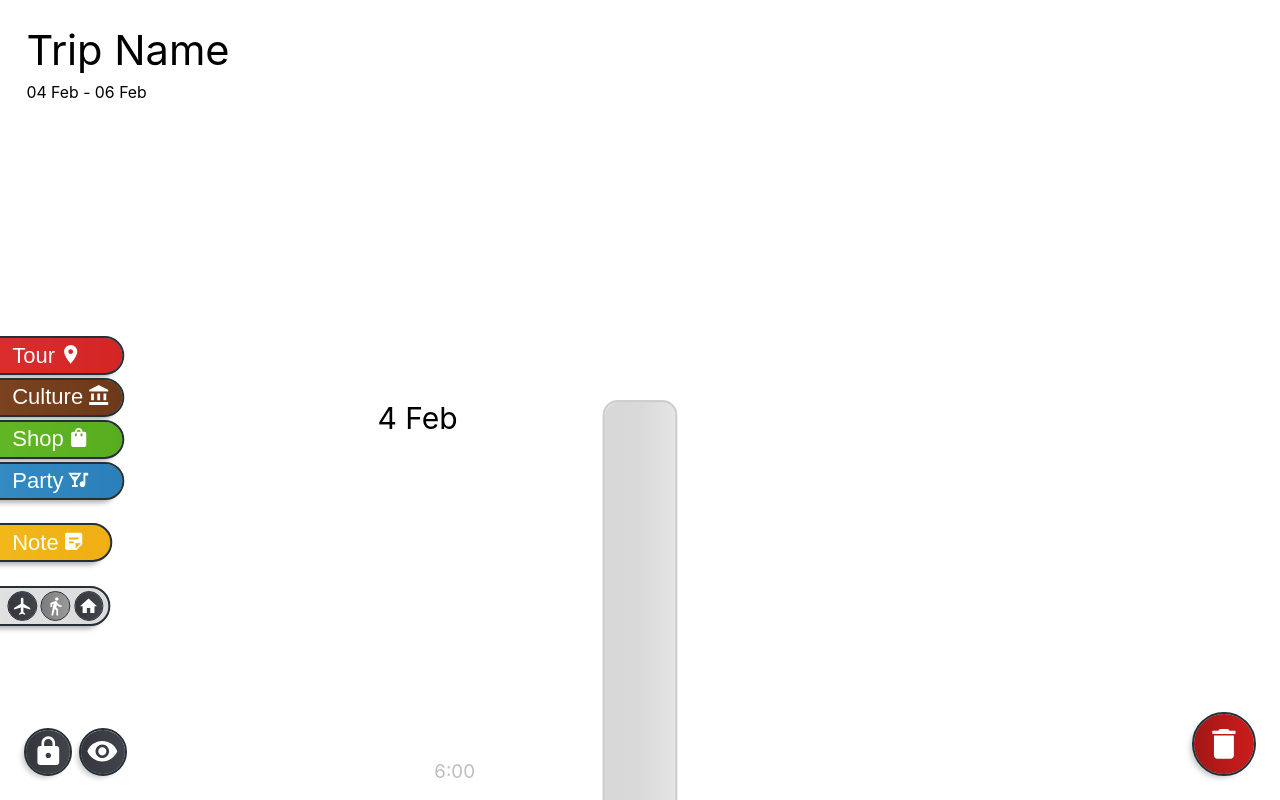
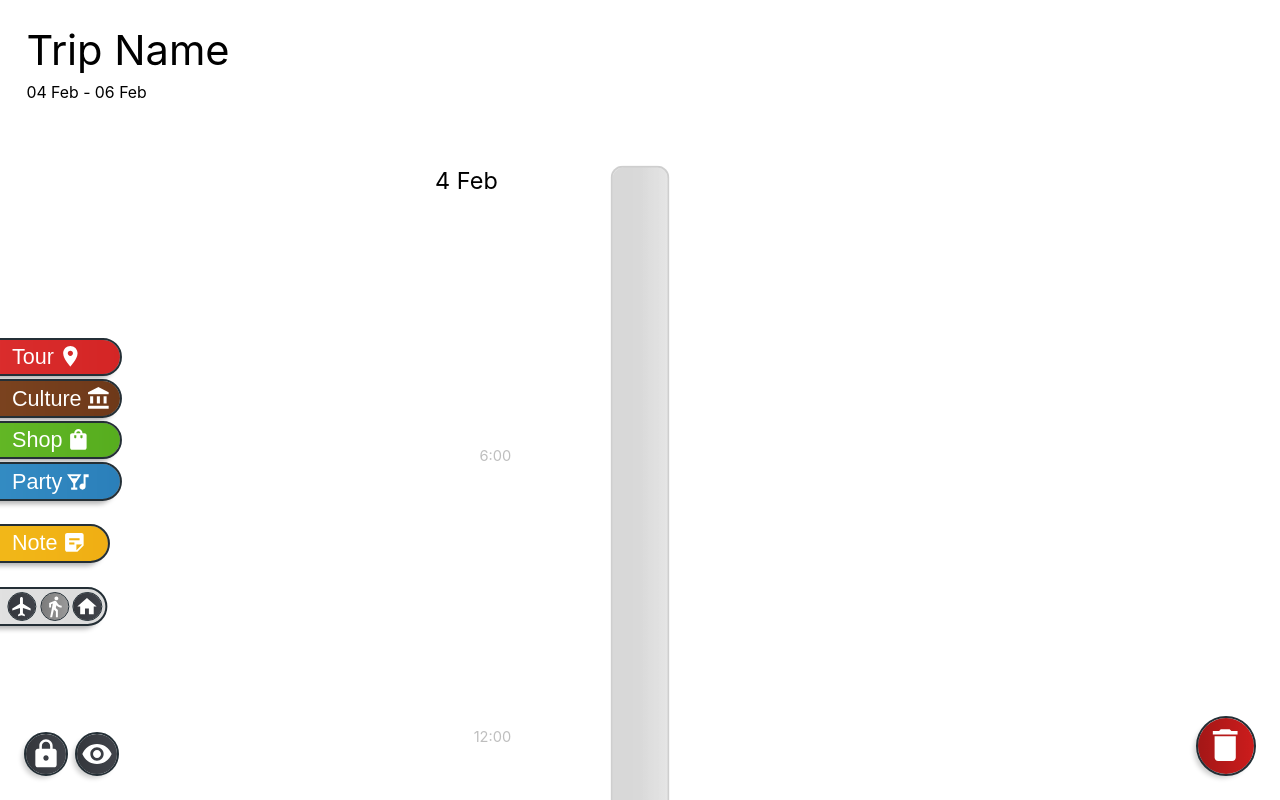
Before and after one commit to ferni2768/quickescape, a React (Create React App) app: page / in a window 1280 px wide. Built offline with nearby package versions, Linux system fonts and the light colour scheme.

Commit message:
Updated buttons' sizes and improved camera centering

```diff
--- a/src/App.js
+++ b/src/App.js
@@ -13,6 +13,7 @@ import './components/styles/Room.css';
 const MemoizedUI = React.memo(UI, (prevProps, nextProps) => (
   prevProps.zoom === nextProps.zoom &&
   prevProps.locked === nextProps.locked &&
+  prevProps.visible === nextProps.visible &&
   prevProps.isOpen === nextProps.isOpen &&
   prevProps.activeRectangle === nextProps.activeRectangle &&
   prevProps.overTrashcanId === nextProps.overTrashcanId &&
@@ -26,7 +27,9 @@ const MemoizedRectangle = React.memo(Rectangle);
 function App() {
   const mouseFollowerRef = useRef(null);
   const appRef = useRef(null);
+  const buttonContainerRef = useRef();
   const [locked, setLocked] = useState(true);
+  const [visible, setVisible] = useState(true);
   const [overTrashcanId, setOverTrashcanId] = useState(null);
 
   const {
@@ -41,7 +44,7 @@ function App() {
     createRectangle
   } = useController();
 
-  const cameraDeps = useMemo(() => ({ getClientXY, locked }), [getClientXY, locked]);
+  const cameraDeps = useMemo(() => ({ getClientXY, locked, visible }), [getClientXY, locked, visible]);
   const {
     viewportState,
     centerSectionRef,
@@ -53,7 +56,7 @@ function App() {
     zoom,
     zooming,
     refresh
-  } = Camera(cameraDeps.getClientXY, cameraDeps.locked);
+  } = Camera(cameraDeps.getClientXY, cameraDeps.locked, cameraDeps.visible, buttonContainerRef);
 
   // Date range state
   const [isOpen, setIsOpen] = useState(false);
@@ -297,9 +300,12 @@ function App() {
   const uiProps = useMemo(() => ({
     createRectangle,
     mouseFollowerRef,
+    buttonContainerRef,
     zoom,
     locked,
     setLocked,
+    visible,
+    setVisible,
     activeRectangle,
     setOverTrashcanId,
     startDate: dateRange.start,
@@ -308,7 +314,7 @@ function App() {
     setEndDate,
     isOpen,
     setIsOpen
-  }), [createRectangle, zoom, locked, isOpen, dateRange.start, dateRange.end, activeRectangle, setStartDate, setEndDate, setLocked, setOverTrashcanId]);
+  }), [createRectangle, zoom, locked, visible, isOpen, dateRange.start, dateRange.end, activeRectangle, setStartDate, setEndDate, setLocked, setVisible, setOverTrashcanId]);
 
 
   return (
--- a/src/components/Camera.js
+++ b/src/components/Camera.js
@@ -2,10 +2,41 @@ import { useState, useEffect, useCallback, useRef, useMemo } from 'react';
 import { useSpring } from '@react-spring/web';
 import { useGlobalPinchZoom } from './useGlobalPinchZoom';
 
-export function Camera(getClientXY, locked) {
-    const [zoom, setZoom] = useState(0.75);
+// Helper function to calculate xOffset
+const calculateXOffset = (buttonsWidth, windowWidth, visible, zoom) => {
+    const minProportion = 0.2;
+    const minProportion_bigScreens = 0.15;
+    const proportion = buttonsWidth / windowWidth;
+
+    if (!visible || (proportion < minProportion && zoom <= 0.6) || proportion < minProportion_bigScreens)
+        return 0;
+
+    return Math.max(buttonsWidth * 1.25 - buttonsWidth * zoom, 0);
+};
+
+// Helper function to calculate initial zoom
+const calculateInitialZoom = (proportion) => {
+    const minProportion = 0.1;
+    const maxProportion = 0.3;
+    const minZoom = 0.4;
+    const maxZoom = 0.6;
+    const clampedProportion = Math.min(Math.max(proportion, minProportion), maxProportion);
+    return maxZoom - ((clampedProportion - minProportion) * (maxZoom - minZoom)) / (maxProportion - minProportion);
+};
+
+export function Camera(getClientXY, locked, visible, buttonContainerRef) {
+    const [zoom, setZoom] = useState(0.4);
+    const zoomRef = useRef(zoom);
     const [isCameraDragging, setIsCameraDragging] = useState(false);
+    const [buttonsWidth, setButtonsWidth] = useState(0);
+    const buttonsWidthRef = useRef(buttonsWidth);
     const centerSectionRef = useRef(null);
+
+    // Update refs whenever state changes
+    useEffect(() => {
+        zoomRef.current = zoom;
+        buttonsWidthRef.current = buttonsWidth;
+    }, [zoom, buttonsWidth]);
 
     // For pinch to zoom
     const touchStartDistanceRef = useRef(null);
@@ -22,7 +53,7 @@ export function Camera(getClientXY, locked) {
 
     const [cameraPosition, setCameraPosition] = useState({
         x: -window.innerWidth / 2,
-        y: -window.innerHeight / 2,
+        y: 0,
     });
 
     const cameraProps = useSpring({
@@ -37,26 +68,64 @@ export function Camera(getClientXY, locked) {
 
     const { handleTouchMove, zooming } = useGlobalPinchZoom();
 
+    // Update camera position based on zoom and buttonsWidth
+    useEffect(() => {
+        if (!locked) return;
+        const windowWidth = window.innerWidth;
+        const xOffset = calculateXOffset(buttonsWidth, windowWidth, visible, zoom);
+        setCameraPosition(prev => ({
+            x: (-windowWidth / 2) - xOffset,
+            y: prev.y,
+        }));
+    }, [zoom, locked, visible, buttonsWidth]);
+
+    // Observe buttons' container width and set initial zoom and xOffset
+    useEffect(() => {
+        if (!buttonContainerRef?.current) return;
+
+        const observer = new ResizeObserver((entries) => {
+            const newWidth = entries[0].contentRect.width;
+            setButtonsWidth(newWidth);
+
+            const windowWidth = window.innerWidth;
+            const proportion = newWidth / windowWidth;
+
+            // Set initial zoom only once when the app starts
+            if (zoomRef.current === 0.4) {
+                const newZoom = calculateInitialZoom(proportion);
+                setZoom(newZoom);
+            }
+
+            // Calculate xOffset using refs for latest values
+            const xOffset = calculateXOffset(newWidth, windowWidth, visible, zoomRef.current);
+            setCameraPosition(prev => ({
+                ...prev,
+                x: (-windowWidth / 2) - xOffset,
+            }));
+        });
+
+        observer.observe(buttonContainerRef.current);
+        return () => observer.disconnect();
+    }, [buttonContainerRef, visible]);
+
     // Center the camera in respect to the center section
     const centerCamera = useCallback(() => {
         if (!locked || !centerSectionRef.current) return;
+
+        const windowWidth = window.innerWidth;
+        const xOffset = calculateXOffset(buttonsWidthRef.current, windowWidth, visible, zoomRef.current);
 
         const centerSectionTop = centerSectionRef.current.offsetTop - windowSize.height / 5;
         const centerSectionBottom = centerSectionTop + centerSectionRef.current.offsetHeight + windowSize.height / 5;
 
         setCameraPosition((prev) => ({
-            x: -windowSize.width / 2,
+            x: -windowWidth / 2 - xOffset,
             y: Math.min(
                 Math.max(prev.y, centerSectionTop - windowSize.height / 4),
                 centerSectionBottom - windowSize.height / 2
             ),
         }));
-    }, [locked, windowSize.height, windowSize.width]);
-
-    // Center the camera when locked is toggled
-    useEffect(() => {
-        if (locked) centerCamera();
-    }, [locked, centerCamera]);
+    }, [locked, visible, windowSize.height]);
 
     // Update window size on resize
     useEffect(() => {
@@ -65,6 +134,14 @@ export function Camera(getClientXY, locked) {
             const newHeight = window.innerHeight;
 
             setWindowSize({ width: newWidth, height: newHeight });
+
+            // Use refs for latest values
+            const xOffset = calculateXOffset(buttonsWidthRef.current, newWidth, visible, zoomRef.current);
+            setCameraPosition(prev => ({
+                x: (-newWidth / 2) - xOffset,
+                y: prev.y,
+            }));
+
             setIsCameraDragging(false);
             document.body.style.cursor = 'default';
 
@@ -77,7 +154,7 @@ export function Camera(getClientXY, locked) {
             window.removeEventListener('resize', handleResize);
             window.removeEventListener('orientationchange', handleResize);
         };
-    }, [centerCamera]);
+    }, [centerCamera, visible]);
 
     // Update camera position on mouse/touch move
     const handleMouseMoveCamera = useCallback((event) => {
@@ -150,15 +227,21 @@ export function Camera(getClientXY, locked) {
         touchMidpointRef.current = null;
         setRefresh((prev) => !prev);
 
-        // Spring back to limits on touch end
-        setZoom((prevZoom) => {
-            if (prevZoom < zoomLimits.min) return zoomLimits.min;
-            if (prevZoom > zoomLimits.max) return zoomLimits.max;
-            return prevZoom;
-        });
+        const clampedZoom = Math.max(zoomLimits.min, Math.min(zoom, zoomLimits.max));
+        setZoom(clampedZoom);
+
+        if (locked) {
+            // Apply xOffset with clamped zoom
+            const windowWidth = window.innerWidth;
+            const xOffset = calculateXOffset(buttonsWidthRef.current, windowWidth, visible, clampedZoom);
+            setCameraPosition(prev => ({
+                x: (-windowWidth / 2) - xOffset,
+                y: prev.y
+            }));
+        }
 
         centerCamera();
-    }, [zoomLimits.min, zoomLimits.max, centerCamera]);
+    }, [zoom, locked, visible, zoomLimits.min, zoomLimits.max, centerCamera]);
 
     // Handle zooming with ctrl button
     useEffect(() => {
--- a/src/components/UI.js
+++ b/src/components/UI.js
@@ -11,11 +11,10 @@ import {
 } from '@mui/icons-material';
 import './styles/Buttons.css';
 
-const UI = React.memo(({ createRectangle, zoom, mouseFollowerRef, locked, setLocked, startDate, endDate, setStartDate, setEndDate,
-    isOpen, setIsOpen, activeRectangle, setOverTrashcanId }) => {
+const UI = React.memo(({ createRectangle, zoom, mouseFollowerRef, locked, setLocked, visible, setVisible, startDate, endDate, setStartDate, setEndDate,
+    isOpen, setIsOpen, activeRectangle, setOverTrashcanId, buttonContainerRef }) => {
 
     const [activeGroup, setActiveGroup] = useState(2);
-    const [visible, setVisible] = useState(true);
     const [twoLines, setTwoLines] = useState(false);
     const [isLockTouched, setIsLockTouched] = useState(false);
     const [isViewTouched, setIsViewTouched] = useState(false);
@@ -41,7 +40,7 @@ const UI = React.memo(({ createRectangle, zoom, mouseFollowerRef, locked, setLoc
     const handleViewTouchEnd = useCallback(() => {
         setIsViewTouched(false);
         setVisible(!visible);
-    }, [visible]);
+    }, [visible, setVisible]);
 
     // Memoize buttonGroups
     const buttonGroups = useMemo(() => ({
@@ -74,7 +73,7 @@ const UI = React.memo(({ createRectangle, zoom, mouseFollowerRef, locked, setLoc
                 </div>
 
                 <div className={`middle-left-container ${visible ? 'in' : 'out'}`}>
-                    <div className="UI rectangle-button-container">
+                    <div className="UI rectangle-button-container" ref={buttonContainerRef}>
                         {Object.entries(buttonGroups).map(([groupId, buttons]) => (
                             <div key={groupId} className="rectangle-buttons-group">
                                 {buttons.map(button => (
@@ -154,6 +153,8 @@ const areEqual = (prevProps, nextProps) => {
         prevProps.mouseFollowerRef === nextProps.mouseFollowerRef &&
         prevProps.locked === nextProps.locked &&
         prevProps.setLocked === nextProps.setLocked &&
+        prevProps.visible === nextProps.visible &&
+        prevProps.setVisible === nextProps.setVisible &&
         isStartDateEqual &&
         isEndDateEqual &&
         prevProps.setStartDate === nextProps.setStartDate &&
--- a/src/components/styles/Buttons.css
+++ b/src/components/styles/Buttons.css
@@ -114,7 +114,7 @@
 }
 
 .switch-buttons-container {
-    width: 10.8ch;
+    width: calc(auto + 4.5ch);
     box-sizing: border-box;
     background-color: #e3e3e3;
     border-top-right-radius: 10ch;
@@ -160,7 +160,7 @@
 }
 
 .rectangle-button {
-    font-size: calc(0.75vh + 1em);
+    font-size: clamp(1.1rem, 1vw + 1.5vh, 1.35rem);
     font-weight: 400;
     width: 13ch;
     background-color: #4CAF50;
@@ -243,8 +243,8 @@
 
 .switch-button {
     background-color: #41444B;
-    width: 2ch;
-    height: 2ch;
+    width: clamp(1.4rem, 1.15vw + 1.65svh, 1.7rem);
+    height: clamp(1.4rem, 1.15vw + 1.65vh, 1.7rem);
     border: none;
     color: white;
     text-align: center;
@@ -272,8 +272,8 @@
     background-color: #41444B;
     border: none;
     color: white;
-    width: calc(0.3vw + 3em);
-    height: calc(0.3vw + 3em);
+    width: clamp(2.1rem, 2.5vw + 2.5vh, 2.5rem);
+    height: clamp(2.1rem, 2.5vw + 2.5vh, 2.5rem);
     cursor: pointer;
     border-radius: 100%;
     display: flex;
@@ -325,8 +325,8 @@
     background-color: #cc1c1c;
     border: none;
     color: white;
-    width: calc(0.3vw + 3.5em);
-    height: calc(0.3vw + 3.5em);
+    width: clamp(2.9rem, 2.5vw + 2.5vh + 0.8rem, 3.5rem);
+    height: clamp(2.9rem, 2.5vw + 2.5vh + 0.8rem, 3.5rem);
     border-radius: 100%;
     display: flex;
     align-items: center;
@@ -344,27 +344,27 @@
 }
 
 .rectangle-button svg {
-    width: calc(0.75vh + 0.7em);
-    height: calc(0.75vh + 0.7em);
+    width: clamp(1.25rem, 1.1vw + 1.6vh, 1.55rem);
+    height: clamp(1.25rem, 1.1vw + 1.6vh, 1.55rem);
     margin-left: 0.3ch;
 }
 
 .view-button svg,
 .lock-button svg {
-    width: calc(0.3vw + 1.2em);
-    height: calc(0.3vw + 1.2em);
+    width: clamp(1.7rem, 2vw + 2vh, 2rem);
+    height: clamp(1.7rem, 2vw + 2vh, 2rem);
     z-index: 1;
 }
 
 .trashcan svg {
-    width: calc(0.3vw + 1.5em);
-    height: calc(0.3vw + 1.5em);
+    width: clamp(2.2rem, 2.5vw + 2.5vh, 2.65rem);
+    height: clamp(2.2rem, 2.5vw + 2.5vh, 2.65rem);
     z-index: 1;
 }
 
 .switch-button svg {
-    width: calc(0.75vh + 0.95ch);
-    height: calc(0.75vh + 0.95ch);
+    width: clamp(1.15rem, 1.1vw + 1.6vh, 1.45rem);
+    height: clamp(1.15rem, 1.1vw + 1.6vh, 1.45rem);
     z-index: 1;
 }
 
```
